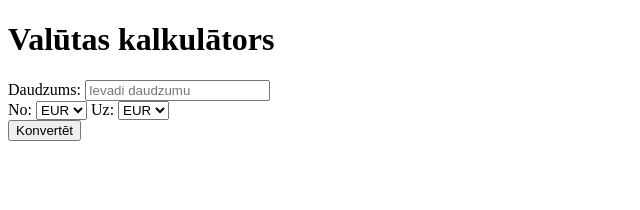
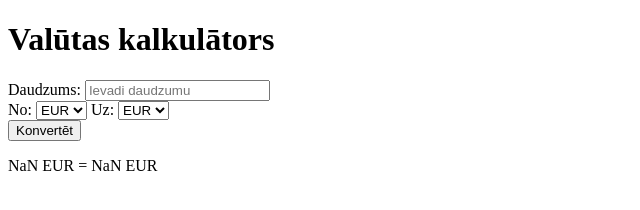
Before and after one commit to Markusscom/js-currency-calc-pd, a plain HTML site: page index.html in a window 1280 px wide. Both pictures are taken after a click on the button "Konvertēt". Shown: the whole page, without its empty margins (0-640 px from the left). Drawn offline with Linux system fonts and the light colour scheme.

Commit message:
result salabots

```diff
--- a/index.html
+++ b/index.html
@@ -32,6 +32,7 @@
         <br />
 
         <button id="convert-btn">Konvertēt</button>
+        <p id="result"></p>
     </div>
     <script>
         const toCurrencyInput = document.getElementById("to-currency");
@@ -68,7 +69,7 @@
                     break;
             }
 
-            result = `${amount} ${fromCurrency} = ${convertedAmount} ${toCurrency}`;
+            result.innerHTML = `${amount} ${fromCurrency} = ${convertedAmount} ${toCurrency}`;
         }
 
         btn.addEventListener("click", handleClick);
```
